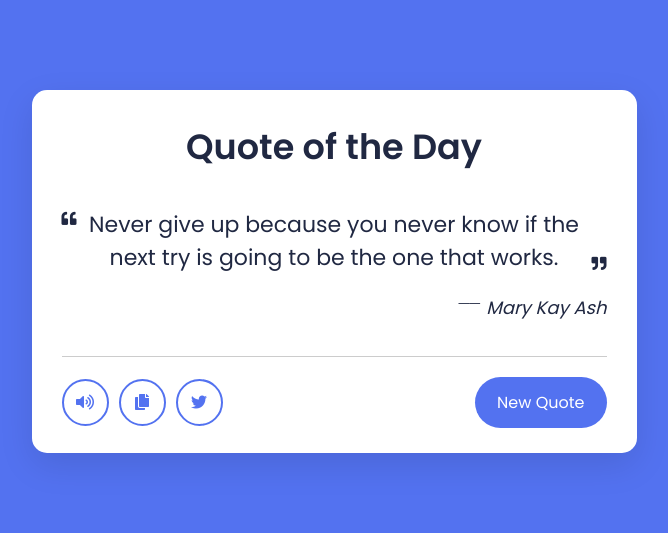
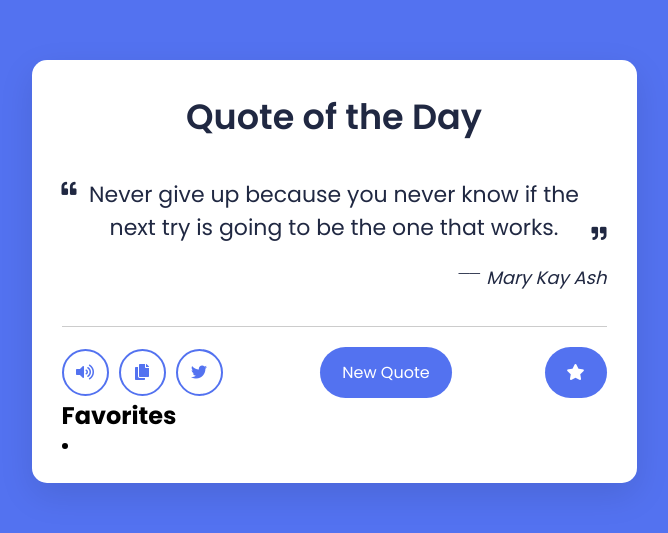
Before and after one commit to zakaria-bouzid/dommanip, a plain HTML site: page index.html in a window 1280 px wide. Shown: the part 129-662 px from the top of the page, without its empty margins (306-974 px from the left). Drawn offline with Linux system fonts and the light colour scheme.

Commit message:
Update index.html

```diff
--- a/index.html
+++ b/index.html
@@ -6,7 +6,7 @@
       <link rel="stylesheet" href="style.css">
       <meta name="viewport" content="width=device-width, initial-scale=1.0">
       <link rel="stylesheet" href="https://cdnjs.cloudflare.com/ajax/libs/font-awesome/5.15.3/css/all.min.css"/>
-    <link rel="icon" type="image/x-icon" sizes="32x32" href="ahexcfD.ico">
+      <link rel="icon" type="image/x-icon" sizes="32x32" href="HmTX31A2.ico">
   </head>
     <body>
       <div class="wrapper">
@@ -30,6 +30,11 @@
               <li class="twitter"><i class="fab fa-twitter"></i></li>
             </ul>
             <button>New Quote</button>
+            <button id="favorite-quote-btn"><i class="fas fa-star"></i></button>
+          </div>
+          <div id="favorite-quotes">
+            <h2>Favorites</h2>
+            <li id="favorite-quotes-list"></li>
           </div>
         </div>
       </div>
```
Lines whose indentation alone changed are shown as unchanged.
